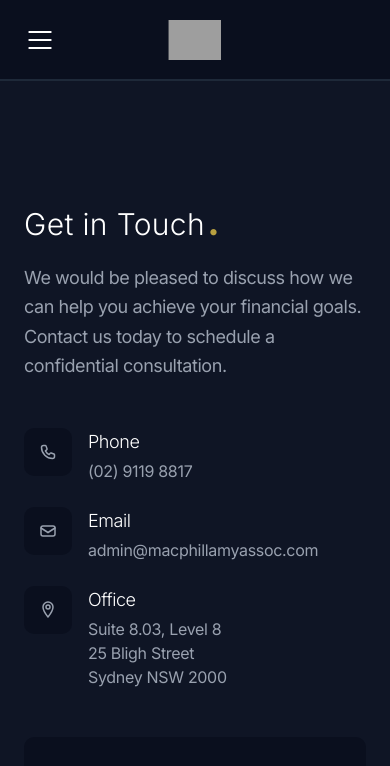
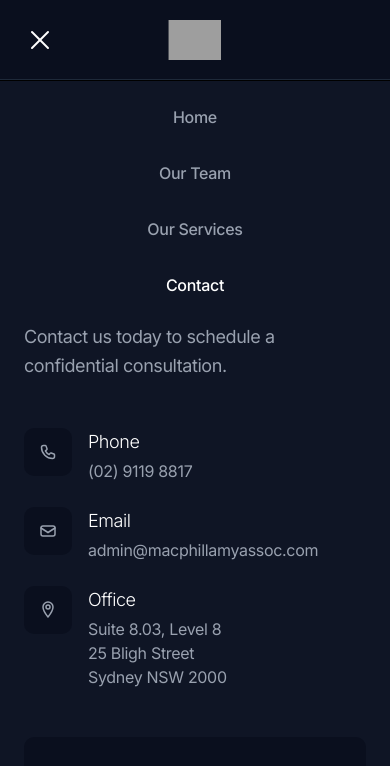
Before and after one commit to sdressler2101/sdressler2101.github.io, a plain HTML site: page contact.html in a window 390 px wide. Both pictures are taken after a click on the button "Toggle menu". Shown: the top 766 px of the page. Drawn offline with Linux system fonts and the light colour scheme; grey boxes are pictures that could not be loaded.

Commit message:
Fix hamburger menu on contact and services pages
Co-Authored-By: Claude Sonnet 4.6 <noreply@anthropic.com>

```diff
--- a/contact.html
+++ b/contact.html
@@ -95,6 +95,10 @@
     }
 
     .menu-btn svg { display: block; width: 32px; height: 32px; }
+
+    /* ── MOBILE NAV DROPDOWN ────────────────────────────────── */
+    .mobile-nav { display: none; }
+    .menu-btn .icon-close { display: none; }
 
     /* ── MAIN SECTION ──────────────────────────────────────── */
     .contact-section {
@@ -324,6 +328,33 @@
       .logo-name { display: none; }
       nav { display: none; }
 
+      /* Mobile nav dropdown */
+      .mobile-nav.open {
+        display: flex;
+        flex-direction: column;
+        position: absolute;
+        top: 80px;
+        left: 0;
+        right: 0;
+        background: var(--bg-mid);
+        border-top: 1px solid #000;
+        padding: 16px 24px;
+        gap: 16px;
+        z-index: 100;
+      }
+      .mobile-nav a {
+        font-size: 16px;
+        font-weight: 500;
+        letter-spacing: -0.31px;
+        color: var(--text-muted);
+        text-decoration: none;
+        height: 40px;
+        display: flex;
+        align-items: center;
+      }
+      .mobile-nav a.active,
+      .mobile-nav a:hover { color: var(--white); }
+
       .contact-section { padding: 128px 24px 96px; }
       .contact-grid { grid-template-columns: 1fr; gap: 48px; }
       .contact-title { font-size: 30px; white-space: normal; }
@@ -341,11 +372,15 @@
   <!-- HEADER -->
   <header>
     <div class="header-inner">
-      <button class="menu-btn" aria-label="Open menu">
-        <svg width="24" height="24" viewBox="0 0 24 24" fill="none" xmlns="http://www.w3.org/2000/svg">
+      <button class="menu-btn" aria-label="Toggle menu">
+        <svg class="icon-menu" width="24" height="24" viewBox="0 0 24 24" fill="none" xmlns="http://www.w3.org/2000/svg">
           <line x1="4" y1="6" x2="20" y2="6" stroke="currentColor" stroke-width="1.5" stroke-linecap="round"/>
           <line x1="4" y1="12" x2="20" y2="12" stroke="currentColor" stroke-width="1.5" stroke-linecap="round"/>
           <line x1="4" y1="18" x2="20" y2="18" stroke="currentColor" stroke-width="1.5" stroke-linecap="round"/>
+        </svg>
+        <svg class="icon-close" width="24" height="24" viewBox="0 0 24 24" fill="none" xmlns="http://www.w3.org/2000/svg">
+          <line x1="6" y1="6" x2="18" y2="18" stroke="currentColor" stroke-width="1.5" stroke-linecap="round"/>
+          <line x1="18" y1="6" x2="6" y2="18" stroke="currentColor" stroke-width="1.5" stroke-linecap="round"/>
         </svg>
       </button>
       <a href="index.html" class="logo">
@@ -359,6 +394,12 @@
         <a href="contact.html" class="active">Contact</a>
       </nav>
     </div>
+    <nav class="mobile-nav" id="mobile-nav">
+      <a href="index.html">Home</a>
+      <a href="team.html">Our Team</a>
+      <a href="services.html">Our Services</a>
+      <a href="contact.html" class="active">Contact</a>
+    </nav>
   </header>
 
   <!-- MAIN -->
@@ -478,5 +519,17 @@
     </div>
   </footer>
 
+  <script>
+    const menuBtn = document.querySelector('.menu-btn');
+    const mobileNav = document.getElementById('mobile-nav');
+    const iconMenu = menuBtn.querySelector('.icon-menu');
+    const iconClose = menuBtn.querySelector('.icon-close');
+    menuBtn.addEventListener('click', () => {
+      mobileNav.classList.toggle('open');
+      const isOpen = mobileNav.classList.contains('open');
+      iconMenu.style.display = isOpen ? 'none' : 'block';
+      iconClose.style.display = isOpen ? 'block' : 'none';
+    });
+  </script>
 </body>
 </html>
```
Also changed, not shown: services.html (+17 -0 lines).
